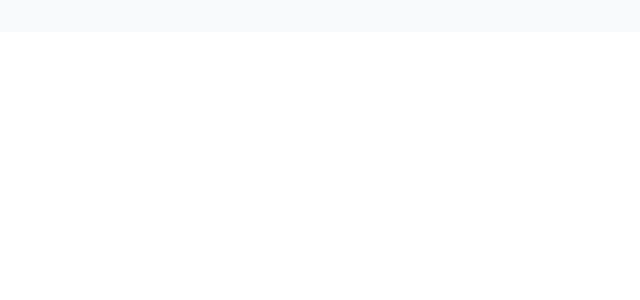
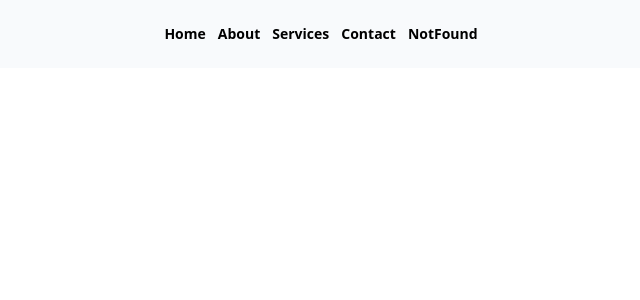
Before and after one commit to moudud-hoq/react-router, a React (Vite) app: page / in a window 1280 px wide. Shown: the top 300 px of the page, without its empty margins (319-959 px from the left). Built offline with nearby package versions, Linux system fonts and the light colour scheme.

Commit message:
Now Menu is ok for md devices by position  md:static and for sm device absolute

```diff
--- a/src/Components/NavBar/NavBar.jsx
+++ b/src/Components/NavBar/NavBar.jsx
@@ -14,11 +14,11 @@ const NavBar = () => {
 
   return (
     <nav className="bg-slate-50 p-4">
-      <div className="text-2xl md:hidden" onClick={() => setOpen(!open)}>
+      <div className="text-2xl md:hidden " onClick={() => setOpen(!open)}>
         {open === true ? <AiOutlineClose /> : <AiOutlineMenu />}
       </div>
       <ul
-        className={`md:flex absolute ${
+        className={`md:flex absolute md:static ${
           open ? "top-12" : "-top-60"
         } duration-1000
         gap-3 justify-center p-2 bg-slate-50 font-semibold text-sm`}
```
